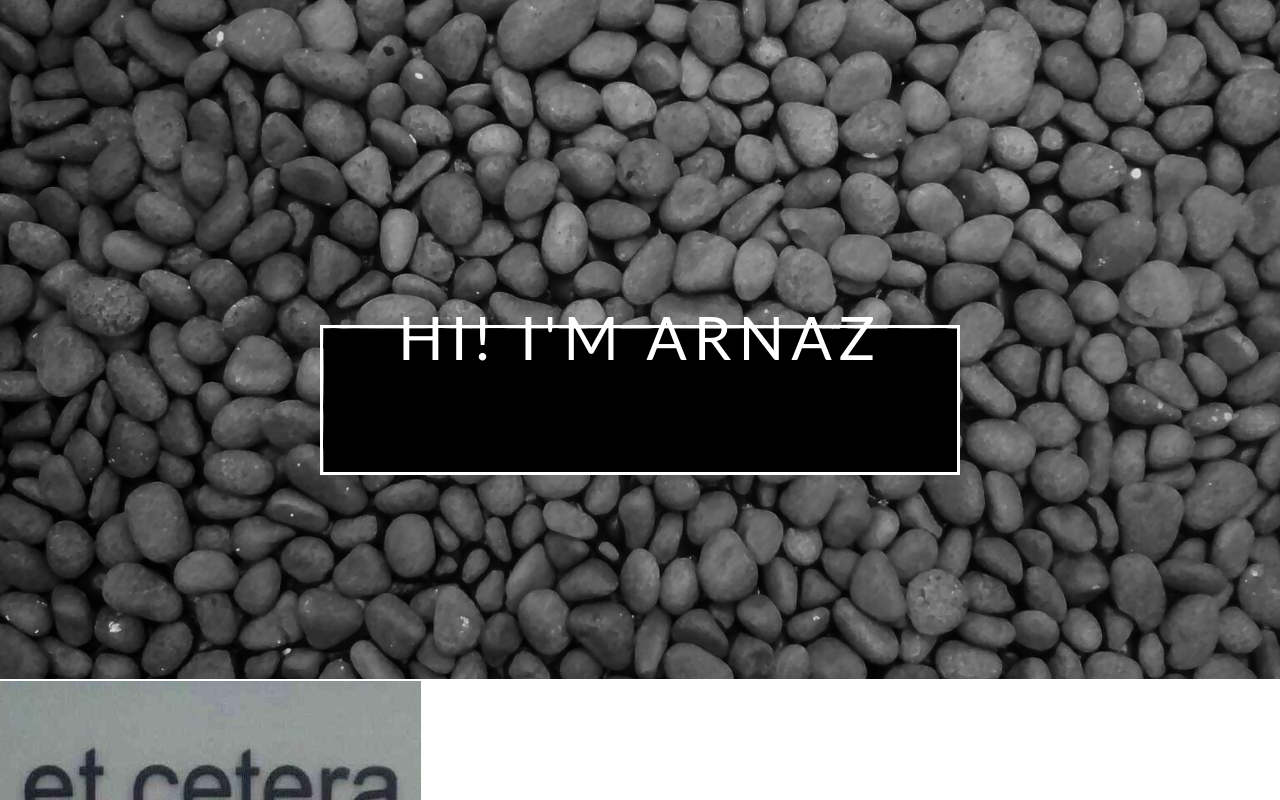
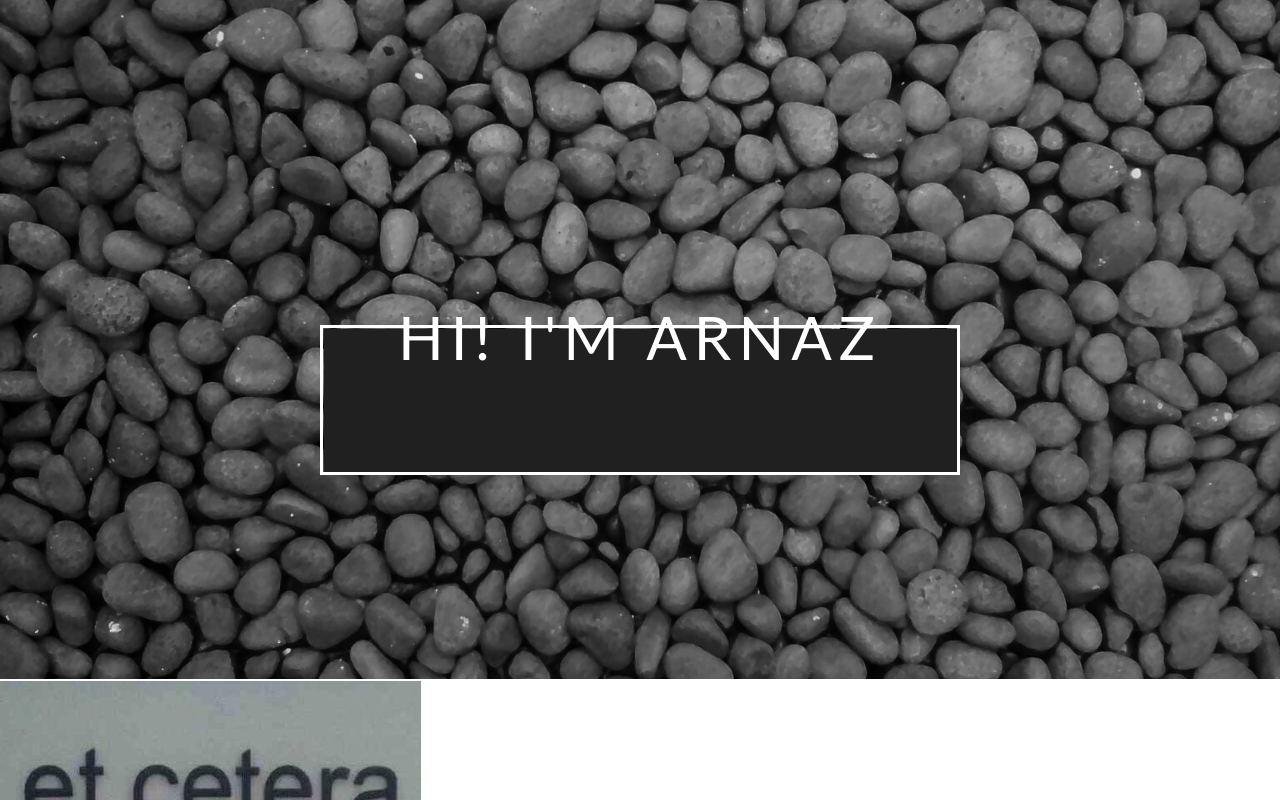
Before and after one commit to arnazmursidp/portofolio, a React (Create React App) app: page /home in a window 1280 px wide. Shown: the top 800 px of the page. Built offline with nearby package versions, Linux system fonts and the light colour scheme.

Commit message:
change app anim3 bg

```diff
--- a/media/css/Header.css
+++ b/media/css/Header.css
@@ -47,7 +47,7 @@
   left: 0; right: 0; top: 0; bottom: 0;
   margin: auto;
   height:143px;
-  background: black;
+  background: rgb(32, 32, 32);
   animation:backgrounds 1.5s;
 }
 
```
